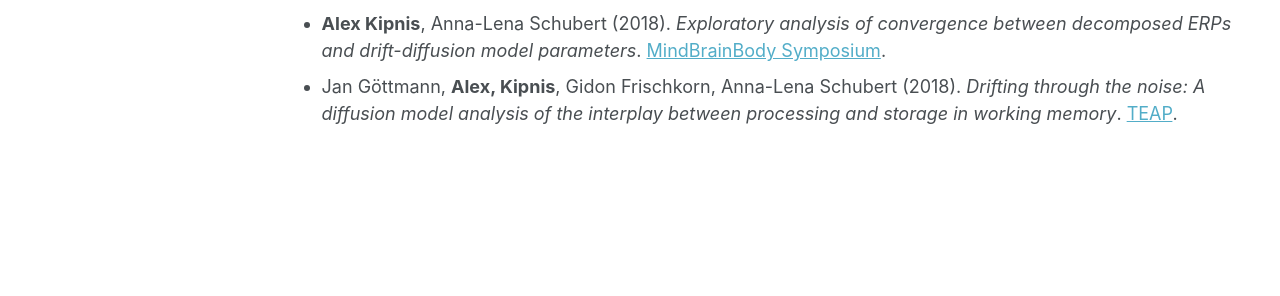
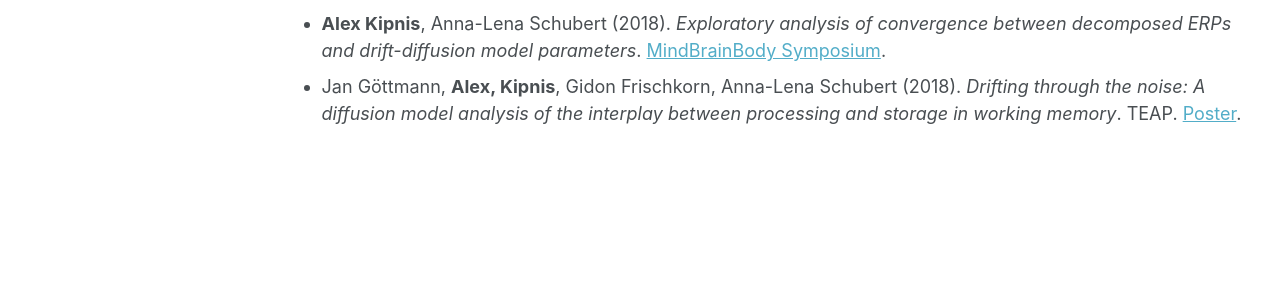
Before and after one commit to adkipnis/adkipnis.github.io, a Jekyll site: the page built from _pages/publications.md, in a window 1280 px wide and 1116 px high. Shown: the part 646-942 px from the top of the window. Built offline with Jekyll 4.4.1, drawn with Linux system fonts in a browser that asks for light colours; some web fonts are replaced.

Commit message:
Update publications.md

```diff
--- a/_pages/publications.md
+++ b/_pages/publications.md
@@ -14,4 +14,4 @@ author_profile: true
 - **Alex Kipnis**, Tilman Stephani, Vadim Nikulin (2019). *Dynamic somatosensory perception and the role of pre-stimulus oscillatory activity*. [Neuro-Cognitive Psychology Symposium]().
 - **Alex Kipnis**, Anna Lena Biel, Paul Sauseng (2019). *Decoding the neural signal of uncertainty in template matching during visual search*. [Neuro-Cognitive Psychology Symposium]().
 - **Alex Kipnis**, Anna-Lena Schubert (2018). *Exploratory analysis of convergence between decomposed ERPs and drift-diffusion model parameters*. [MindBrainBody Symposium]().
-- Jan Göttmann, **Alex, Kipnis**, Gidon Frischkorn, Anna-Lena Schubert (2018). *Drifting through the noise: A diffusion model analysis of the interplay between processing and storage in working memory*. [TEAP](https://doi.org/10.13140/RG.2.2.20959.92325).
+- Jan Göttmann, **Alex, Kipnis**, Gidon Frischkorn, Anna-Lena Schubert (2018). *Drifting through the noise: A diffusion model analysis of the interplay between processing and storage in working memory*. TEAP. [Poster]({{ '/files/teap-poster.pdf' | relative_url }}).
```
